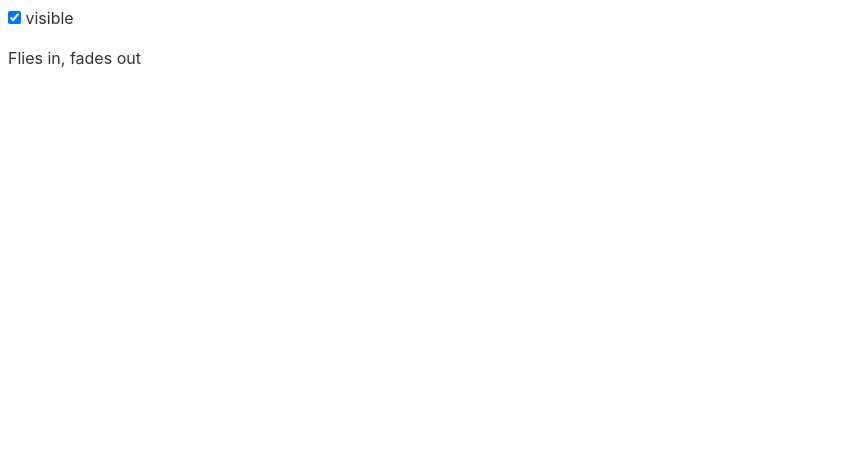
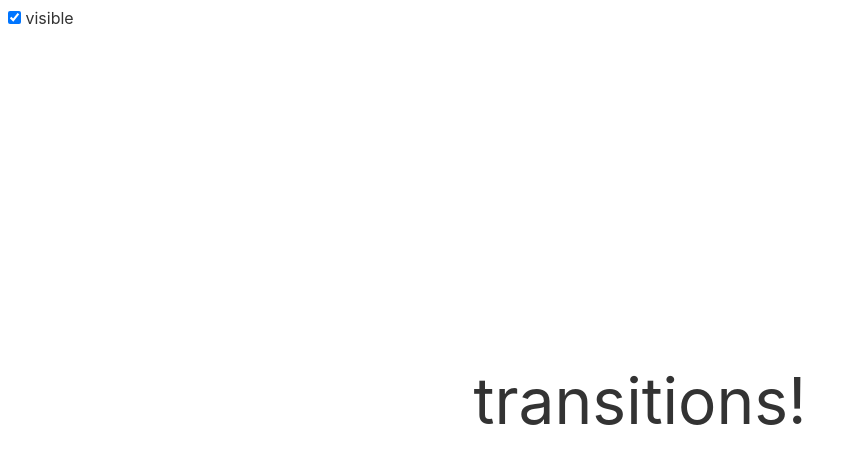
Before and after one commit to tankred/svelte-lab, a Svelte app: page / in a window 1280 px wide. Shown: the top 464 px of the page, without its empty margins (0-857 px from the left). Built offline with nearby package versions, Linux system fonts and the light colour scheme.

Commit message:
Custom CSS transitions
(not that cool yo)
	modified:   CHANGELOG.md
	modified:   package.json
	modified:   src/App.svelte

```diff
--- a/package.json
+++ b/package.json
@@ -1,6 +1,6 @@
 {
   "name": "svelte-app",
-  "version": "0.4.1",
+  "version": "0.4.2",
   "scripts": {
     "build": "rollup -c",
     "dev": "rollup -c -w",
--- a/src/App.svelte
+++ b/src/App.svelte
@@ -1,7 +1,41 @@
 <script>
-  import { fade, fly } from 'svelte/transition';
-  let visible = true;
+import { fade } from 'svelte/transition';
+	import { elasticOut } from 'svelte/easing';
+
+	let visible = true;
+
+	function spin(node, { duration }) {
+		return {
+			duration,
+			css: t => {
+				const eased = elasticOut(t);
+
+				return `
+					transform: scale(${eased}) rotate(${eased * 1080}deg);
+					color: hsl(
+						${~~(t * 360)},
+						${Math.min(100, 1000 - 1000 * t)}%,
+						${Math.min(50, 500 - 500 * t)}%
+					);`
+			}
+		};
+	}
 </script>
+
+<style>
+	.centered {
+		position: absolute;
+		left: 50%;
+		top: 50%;
+		transform: translate(-50%,-50%);
+	}
+
+	span {
+		position: absolute;
+		transform: translate(-50%,-50%);
+		font-size: 4em;
+	}
+</style>
 
 <label>
 	<input type="checkbox" bind:checked={visible}>
@@ -9,7 +43,7 @@
 </label>
 
 {#if visible}
-  <p in:fly="{{ y: 200, duration: 2000 }}" out:fade>
-		Flies in, fades out
-	</p>
+	<div class="centered" in:spin="{{duration: 8000}}" out:fade>
+		<span>transitions!</span>
+	</div>
 {/if}
```
Also changed, not shown: 1 other file (tests, documents, lock files or other folders).
